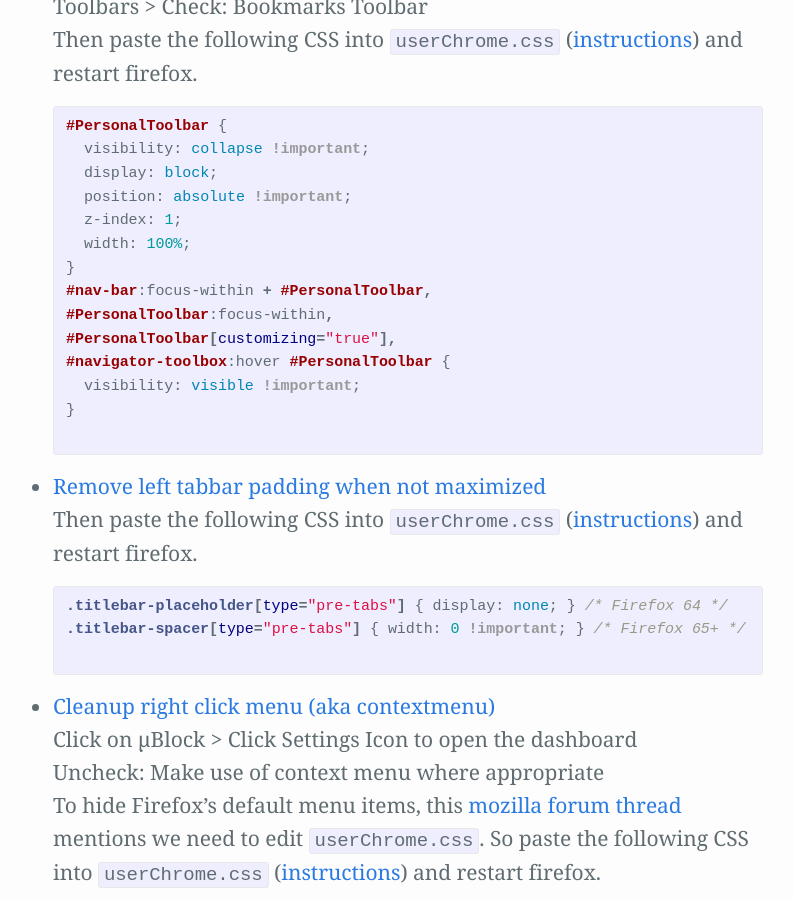
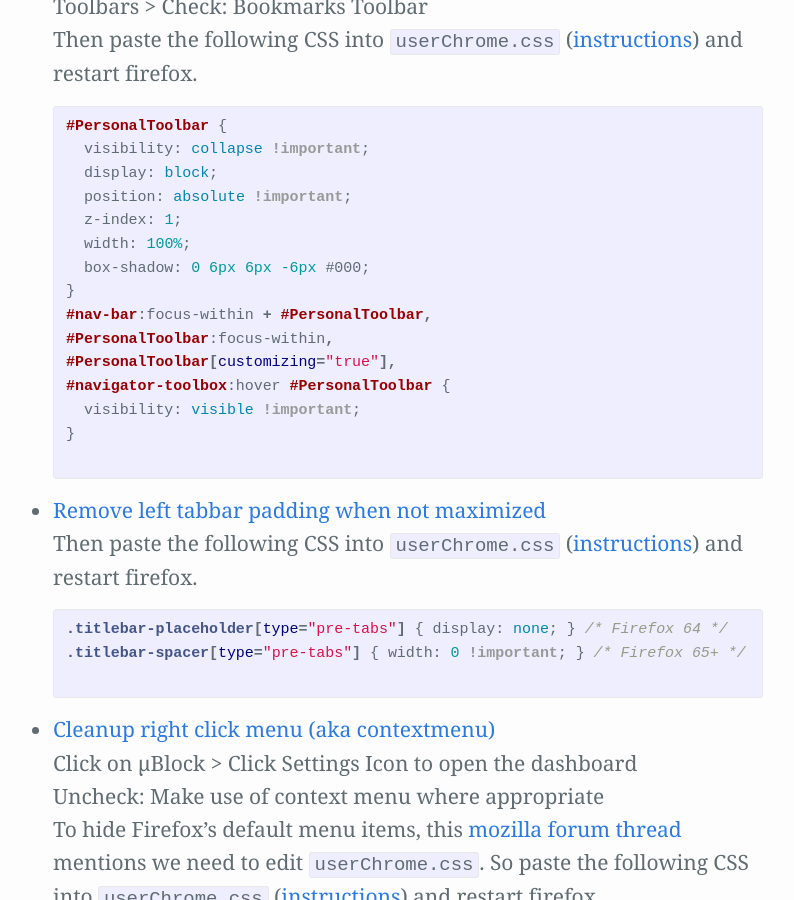
Before and after one commit to Zren/zren.github.io, a Jekyll site: the page built from kde_tips/tips.md, in a window 1280 px wide and 900 px high, scrolled down 13224 px. Shown: the whole window, without its empty margins (247-1041 px from the left). Built offline with Jekyll 4.4.1, drawn with Linux system fonts in a browser that asks for light colours; our own code applies the rules of GitHub Pages for plain Markdown files.

Commit message:
Add drop shadow to overlaid bookmarks bar.

```diff
--- a/kde_tips/tips.md
+++ b/kde_tips/tips.md
@@ -498,6 +498,7 @@
   position: absolute !important;
   z-index: 1;
   width: 100%;
+  box-shadow: 0 6px 6px -6px #000;
 }
 #nav-bar:focus-within + #PersonalToolbar,
 #PersonalToolbar:focus-within,
```
